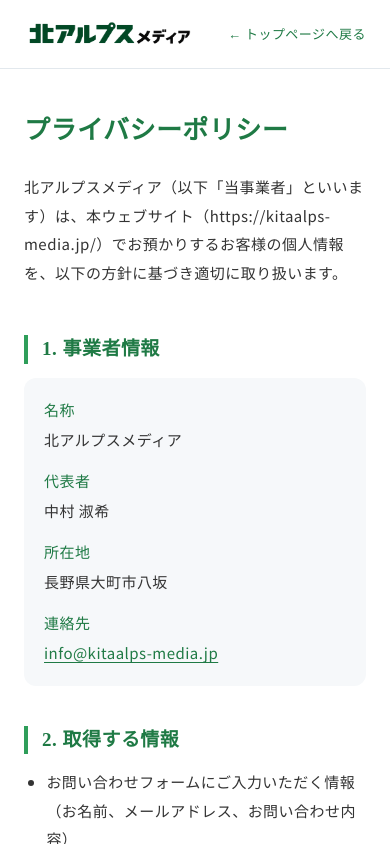
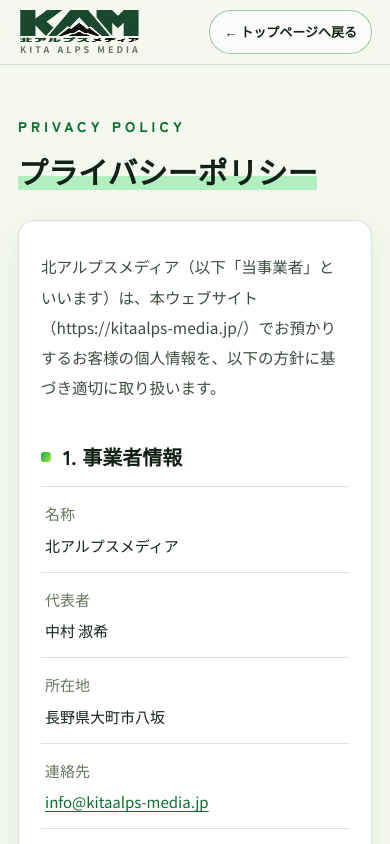
Before and after one commit to HAYATO-jpg/kitaalps-media, a plain HTML site: page privacy.html in a window 390 px wide. Shown: the top 844 px of the page. Drawn offline with Linux system fonts and the light colour scheme.

Commit message:
style: プライバシーポリシーのページをリニューアル後のデザインに統一
Co-Authored-By: Claude Opus 5.5 <noreply@anthropic.com>

```diff
--- a/privacy.html
+++ b/privacy.html
@@ -13,57 +13,98 @@
 <meta name="viewport" content="width=device-width, initial-scale=1.0">
 <title>プライバシーポリシー | 北アルプスメディア</title>
 <meta name="description" content="北アルプスメディアのプライバシーポリシー（個人情報の取り扱いについて）です。">
+<link rel="canonical" href="https://kitaalps-media.jp/privacy.html">
+<link rel="icon" type="image/png" href="images/favicon.png">
+<link rel="apple-touch-icon" href="images/apple-touch-icon.png">
 <link rel="preconnect" href="https://fonts.googleapis.com">
 <link rel="preconnect" href="https://fonts.gstatic.com" crossorigin>
-<link href="https://fonts.googleapis.com/css2?family=Noto+Serif+JP:wght@600;700&family=Noto+Sans+JP:wght@400;500;700&display=swap" rel="stylesheet">
+<link href="https://fonts.googleapis.com/css2?family=Zen+Kaku+Gothic+New:wght@500;700;900&family=Noto+Sans+JP:wght@400;500;700&display=swap" rel="stylesheet">
 <style>
+:root{
+  --bg:#f4f8ee; --bg2:#e1efdb; --panel:#ffffff; --line:rgba(21,74,38,.16);
+  --ink:#132219; --ink-dim:#3d4c40; --ink-mute:#68755f;
+  --accent:#1da851; --accent-2:#a3e635; --accent-deep:#0a7030; --accent-ink:#05270f;
+}
 *,*::before,*::after{box-sizing:border-box;margin:0;padding:0}
 html,body{overflow-x:hidden}
-body{font-family:'Noto Sans JP',system-ui,sans-serif;color:#333;background:#fff;-webkit-font-smoothing:antialiased;line-height:1.9;letter-spacing:.03em}
-a{color:#1f7a45;text-underline-offset:3px}
-.wrap{max-width:800px;margin:0 auto;padding:0 24px}
-.pp-header{border-bottom:1px solid #e2e8ed;background:#fff}
-.pp-header .wrap{max-width:1080px;height:68px;display:flex;align-items:center;justify-content:space-between;gap:16px}
-.pp-logo{display:block;height:64px;width:auto;margin:-18px 0}
-.pp-back{font-size:13px;color:#1f7a45;text-decoration:none;white-space:nowrap}
-.pp-back:hover{text-decoration:underline}
-main{padding:64px 0 96px}
-h1{font-family:'Noto Serif JP',serif;font-size:clamp(26px,4vw,36px);font-weight:700;color:#1f7a45;line-height:1.4;margin-bottom:24px}
-.pp-lead{margin-bottom:48px}
+body{font-family:"Noto Sans JP",system-ui,sans-serif;color:var(--ink);background:var(--bg);-webkit-font-smoothing:antialiased;line-height:1.95;font-size:16px}
+a{color:var(--accent-deep);text-underline-offset:3px}
+.wrap{max-width:1120px;margin:0 auto;padding:0 20px}
+.disp,h1,h2{font-family:"Zen Kaku Gothic New","Noto Sans JP",sans-serif}
+
+/* header (same as top page, solid) */
+header.site{position:sticky;top:0;z-index:50;background:rgba(246,248,240,.92);backdrop-filter:blur(12px);-webkit-backdrop-filter:blur(12px);border-bottom:1px solid var(--line)}
+.nav{display:flex;align-items:center;gap:16px;height:64px}
+.brand{display:flex;flex-direction:column;gap:2px;text-decoration:none;line-height:1.15}
+.brand .logo-kam{height:40px;width:auto;display:block}
+.brand .logo-sub{font-size:9px;letter-spacing:.34em;color:var(--ink-mute);font-weight:700;padding-left:2px}
+.back{margin-left:auto;display:inline-flex;align-items:center;gap:6px;min-height:44px;padding:0 18px;border-radius:999px;
+  border:1px solid rgba(10,112,48,.4);background:rgba(255,255,255,.6);color:var(--ink);font-size:14px;font-weight:700;text-decoration:none;white-space:nowrap;transition:background .25s ease,transform .25s ease}
+.back:hover{background:#fff;transform:translateY(-2px)}
+
+/* page head */
+.page-head{padding-top:72px;padding-bottom:40px}
+.page-head .no{font-family:"Zen Kaku Gothic New",sans-serif;font-weight:900;color:var(--accent-deep);font-size:14px;letter-spacing:.3em;margin:0 0 10px}
+.page-head h1{font-size:clamp(30px,5vw,44px);font-weight:900;line-height:1.4}
+.page-head h1 span{background-image:linear-gradient(transparent 62%,rgba(53,224,101,.35) 62%,rgba(53,224,101,.35) 94%,transparent 94%)}
+
+/* body panel */
+main{padding-bottom:96px}
+.panel{max-width:860px;background:var(--panel);border:1px solid var(--line);border-radius:20px;padding:48px 52px;box-shadow:0 12px 32px rgba(21,74,38,.07)}
+.pp-lead{color:var(--ink-dim);margin-bottom:40px}
 section{margin-bottom:40px}
-h2{font-family:'Noto Serif JP',serif;font-size:19px;font-weight:700;color:#1f7a45;line-height:1.5;padding-left:14px;border-left:4px solid #2f9e5a;margin-bottom:14px}
-p,li{font-size:15px;overflow-wrap:anywhere}
+h2{font-size:20px;font-weight:900;line-height:1.5;margin-bottom:14px;display:flex;align-items:center;gap:12px}
+h2::before{content:"";flex:none;width:10px;height:10px;border-radius:3px;background:linear-gradient(115deg,var(--accent),var(--accent-2))}
+p,li{font-size:15.5px;color:var(--ink-dim);overflow-wrap:anywhere}
 p+p,p+ul,ul+p{margin-top:10px}
-ul{padding-left:1.4em}
-li+li{margin-top:4px}
-.pp-info{display:grid;grid-template-columns:auto minmax(0,1fr);gap:8px 20px;font-size:15px;background:#f6f8fa;border-radius:12px;padding:20px 24px}
-.pp-info dt{color:#1f7a45;font-weight:500;white-space:nowrap}
-.pp-info dd{overflow-wrap:anywhere}
-.pp-date{margin-top:56px;text-align:right;color:#666;font-size:14px}
-footer{background:#17633a;padding:36px 0}
-footer .wrap{max-width:1080px;display:flex;justify-content:space-between;align-items:center;flex-wrap:wrap;gap:16px}
-.footer-logo{height:64px;width:auto;margin:-18px 0;display:block;filter:grayscale(1) invert(1) contrast(3);mix-blend-mode:screen}
-.footer-copy{font-size:12px;color:rgba(255,255,255,.6);letter-spacing:.05em}
-@media(max-width:600px){
-  main{padding:44px 0 72px}
-  .pp-info{grid-template-columns:minmax(0,1fr);gap:2px;padding:18px 20px}
-  .pp-info dd{margin-bottom:10px}
-  .pp-info dd:last-child{margin-bottom:0}
+ul{list-style:none;padding:0}
+li{position:relative;padding-left:18px}
+li::before{content:"";position:absolute;left:0;top:.75em;width:7px;height:7px;border-radius:2px;background:var(--accent)}
+li+li{margin-top:6px}
+.pp-info{display:grid;grid-template-columns:auto minmax(0,1fr);gap:0;font-size:15px;border-top:1px solid var(--line)}
+.pp-info dt,.pp-info dd{padding:13px 4px;border-bottom:1px solid var(--line)}
+.pp-info dt{color:var(--ink-mute);font-weight:500;white-space:nowrap;padding-right:28px}
+.pp-info dd{color:var(--ink);overflow-wrap:anywhere}
+.pp-date{margin-top:48px;text-align:right;color:var(--ink-mute);font-size:14px}
+
+/* footer (same as top page) */
+footer.site{border-top:1px solid var(--line);padding:36px 0 44px;background:var(--bg2)}
+footer.site .row{display:flex;flex-wrap:wrap;gap:14px 28px;align-items:center;justify-content:space-between}
+footer.site .logo-kam{height:92px;width:auto;display:block}
+footer.site small{color:var(--ink-mute);font-size:12.5px}
+footer.site nav a{color:var(--ink-dim);font-size:13.5px;text-decoration:none;padding:8px 4px;display:inline-block}
+footer.site nav a:hover{color:var(--ink)}
+footer.site a.f-insta{display:inline-flex;align-items:center;gap:6px}
+
+@media (max-width:820px){
+  .wrap{padding:0 18px}
+  .brand .logo-kam{height:34px}
+  .back{padding:0 14px;font-size:13px}
+  .page-head{padding-top:48px;padding-bottom:28px}
+  .panel{padding:30px 22px;border-radius:16px}
+  .pp-info{grid-template-columns:minmax(0,1fr)}
+  .pp-info dt{padding:12px 4px 0;border-bottom:none}
+  .pp-info dd{padding:2px 4px 12px}
+  footer.site .logo-kam{height:64px}
 }
 </style>
 </head>
 <body>
 
-<header class="pp-header">
-  <div class="wrap">
-    <a href="./"><img src="logo_text.webp" alt="北アルプスメディア" class="pp-logo"></a>
-    <a href="./" class="pp-back">← トップページへ戻る</a>
+<header class="site">
+  <div class="wrap nav">
+    <a class="brand" href="./" aria-label="北アルプスメディア トップへ"><img class="logo-kam" src="images/logo-kam.png" alt="北アルプスメディア（KAM）ロゴ"><span class="logo-sub">KITA ALPS MEDIA</span></a>
+    <a href="./" class="back">← トップページへ戻る</a>
   </div>
 </header>
 
 <main>
+  <div class="wrap page-head">
+    <p class="no">PRIVACY POLICY</p>
+    <h1><span>プライバシーポリシー</span></h1>
+  </div>
   <div class="wrap">
-    <h1>プライバシーポリシー</h1>
+   <div class="panel">
     <p class="pp-lead">北アルプスメディア（以下「当事業者」といいます）は、本ウェブサイト（https://kitaalps-media.jp/）でお預かりするお客様の個人情報を、以下の方針に基づき適切に取り扱います。</p>
 
     <section>
@@ -139,13 +180,24 @@ footer .wrap{max-width:1080px;display:flex;justify-content:space-between;align-i
     </section>
 
     <p class="pp-date">制定日：2026年10月21日</p>
+   </div>
   </div>
 </main>
 
-<footer>
+<footer class="site">
   <div class="wrap">
-    <img src="logo_text.webp" alt="北アルプスメディア" class="footer-logo">
-    <span class="footer-copy">© 2026 北アルプスメディア</span>
+    <div class="row">
+      <a href="./" aria-label="北アルプスメディア トップへ"><img class="logo-kam" src="images/logo-kam.png" alt="北アルプスメディア（KAM）ロゴ" loading="lazy"></a>
+      <nav>
+        <a href="./#services">サービス</a>
+        <a href="./#price">料金</a>
+        <a href="./#about">私たちについて</a>
+        <a href="./#contact">お問い合わせ</a>
+        <a href="privacy.html">プライバシーポリシー</a>
+        <a class="f-insta" href="https://www.instagram.com/yoshiki_sns.nagano/" target="_blank" rel="noopener" aria-label="Instagram（@yoshiki_sns.nagano）"><svg viewBox="0 0 24 24" width="18" height="18" fill="none" aria-hidden="true"><rect x="3" y="3" width="18" height="18" rx="5" stroke="currentColor" stroke-width="1.8"/><circle cx="12" cy="12" r="4.2" stroke="currentColor" stroke-width="1.8"/><circle cx="17.4" cy="6.6" r="1.2" fill="currentColor"/></svg>Instagram</a>
+      </nav>
+    </div>
+    <p style="margin:18px 0 0"><small>© 2026 北アルプスメディア｜長野県大町市八坂｜info@kitaalps-media.jp</small></p>
   </div>
 </footer>
 
```
